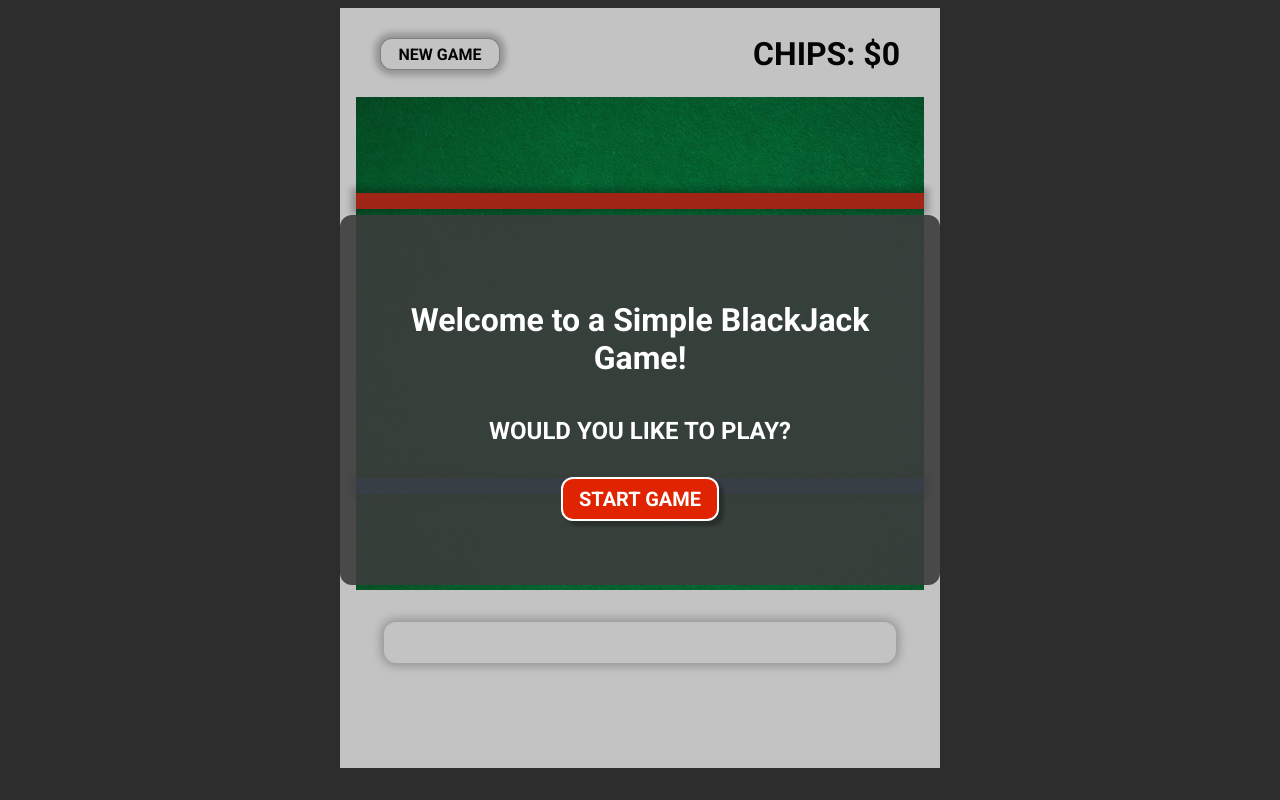
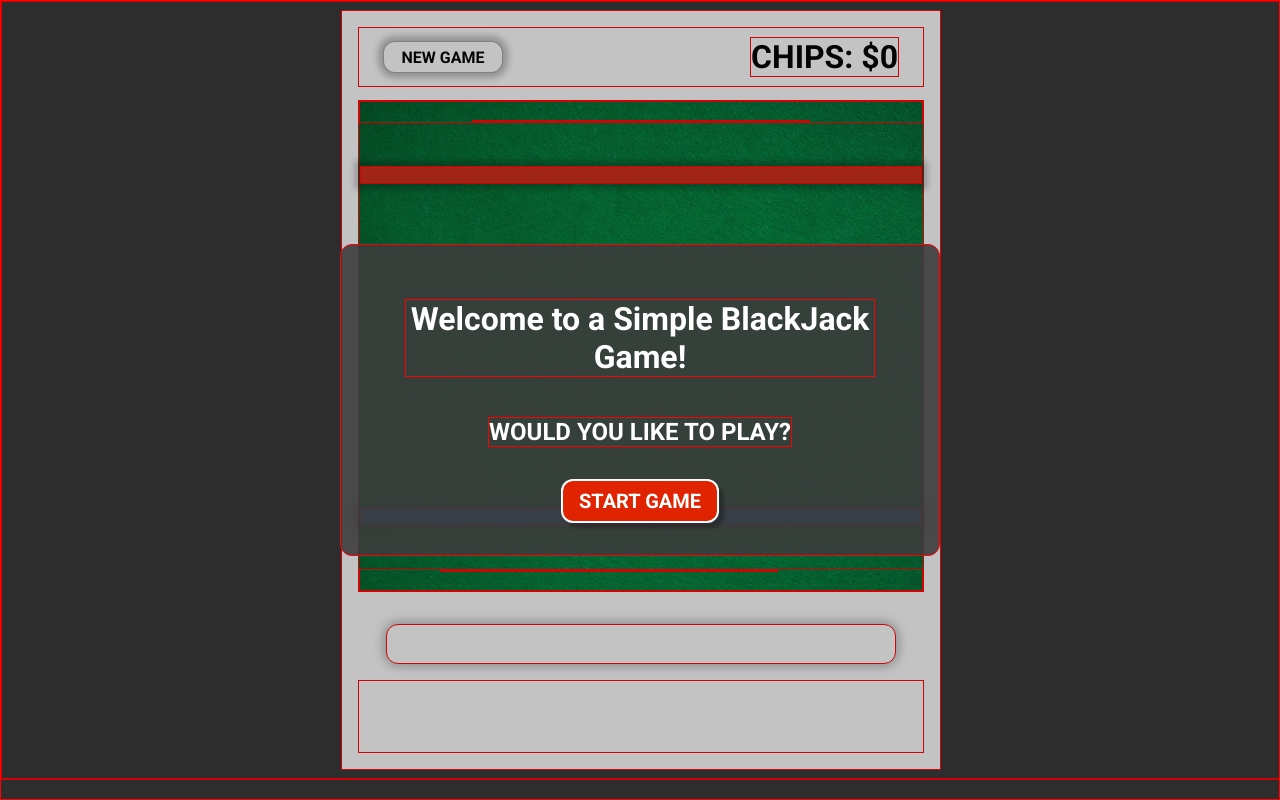
Before and after one commit to guthribm/SimpleBlackJack, a plain HTML site: page index.html in a window 1280 px wide. Drawn offline with Linux system fonts and the light colour scheme.

Commit message:
Update styles.css

```diff
--- a/styles/styles.css
+++ b/styles/styles.css
@@ -92,7 +92,7 @@ img {
   flex-flow: column wrap;
   align-items: center;
   background-color: rgba(60, 60, 60, 0.9);
-  padding: 4rem;
+  padding: 2rem 4rem;
   border-radius: 12px;
   max-width: 600px;
   text-align: center;
@@ -123,8 +123,8 @@ img {
   display: flex;
   flex-flow: column nowrap;
   justify-content: space-between;
-  align-items: center;
-  padding: 2rem 0;
+  /* align-items: center; */
+  padding: 0;
   background-image: url("https://raw.githubusercontent.com/guthribm/SimpleBlackJack/main/images/table.png");
   background-repeat: no-repeat;
   background-size: cover;
@@ -145,6 +145,7 @@ img {
 
 #dealer-container {
   width: 100%;
+  margin: 0 auto 1rem;
 }
 
 #player-container {
@@ -265,9 +266,9 @@ img {
   justify-content: center;
 }
 
-/* * {
+* {
   border: 1px solid red;
-} */
+}
 
 .btn {
   padding: 0.5rem 1rem;
```
